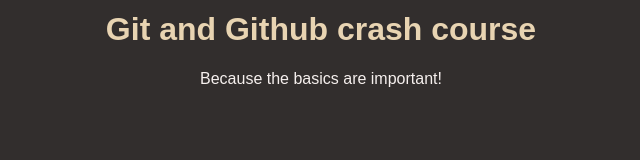
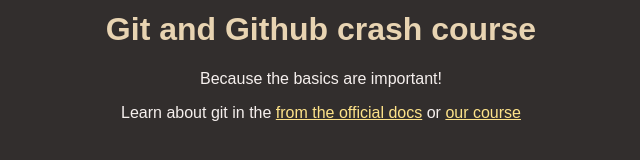
Before and after one commit to pratikrzr/git-github-crash-course, a plain HTML site: page index.html in a window 1280 px wide. Shown: the part 158-318 px from the top of the page, without its empty margins (319-959 px from the left). Drawn offline with Linux system fonts and the light colour scheme.

Commit message:
added links and restructured page

```diff
--- a/index.html
+++ b/index.html
@@ -7,8 +7,17 @@
     <link rel="stylesheet" href="styles.css" />
   </head>
   <body>
-    <img src="logo.png" alt="A logo that contains git icon" id="logo" />
-    <h1>Git and Github crash course</h1>
-    <p>Because the basics are important!</p>
+    <header>
+      <img src="logo.png" alt="A logo that contains git icon" id="logo" />
+      <h1>Git and Github crash course</h1>
+    </header>
+    <main>
+      <p>Because the basics are important!</p>
+      <p>
+        Learn about git in the
+        <a href="https://git-scm.com/doc">from the official docs</a> or
+        <a href="https://google.com">our course</a>
+      </p>
+    </main>
   </body>
 </html>
--- a/styles.css
+++ b/styles.css
@@ -19,3 +19,7 @@ body {
 h1 {
   color: #e8d4b2;
 }
+
+a {
+  color: #fee389;
+}
```
